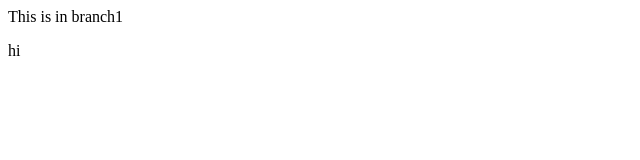
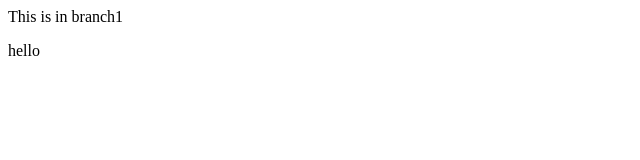
Before and after one commit to Kushal1007/demo, a plain HTML site: page index.html in a window 1280 px wide. Shown: the full height of the page, 0-640 px from the left. Drawn offline with Linux system fonts and the light colour scheme.

Commit message:
change hello

```diff
--- a/index.html
+++ b/index.html
@@ -1,2 +1,2 @@
 <p>This is in branch1</p>
-<a>hi</a>
+<a>hello</a>
```
